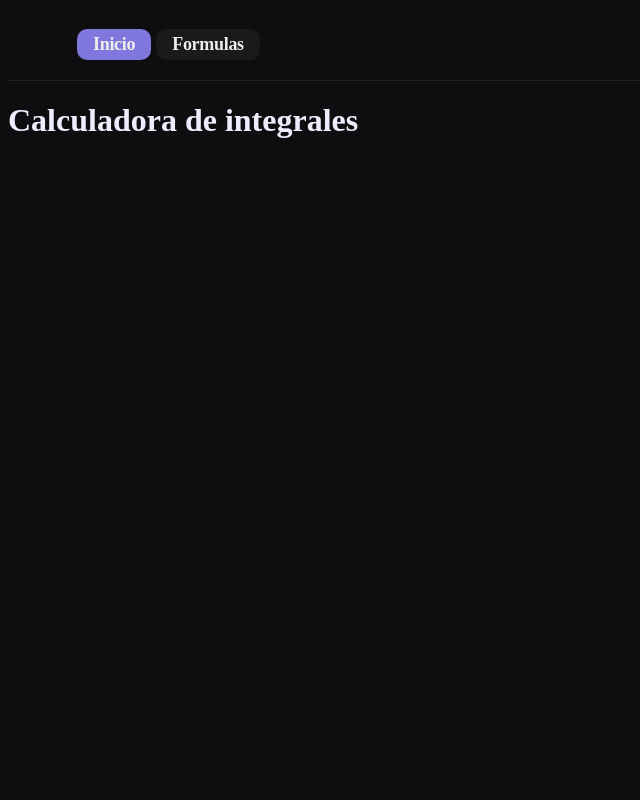
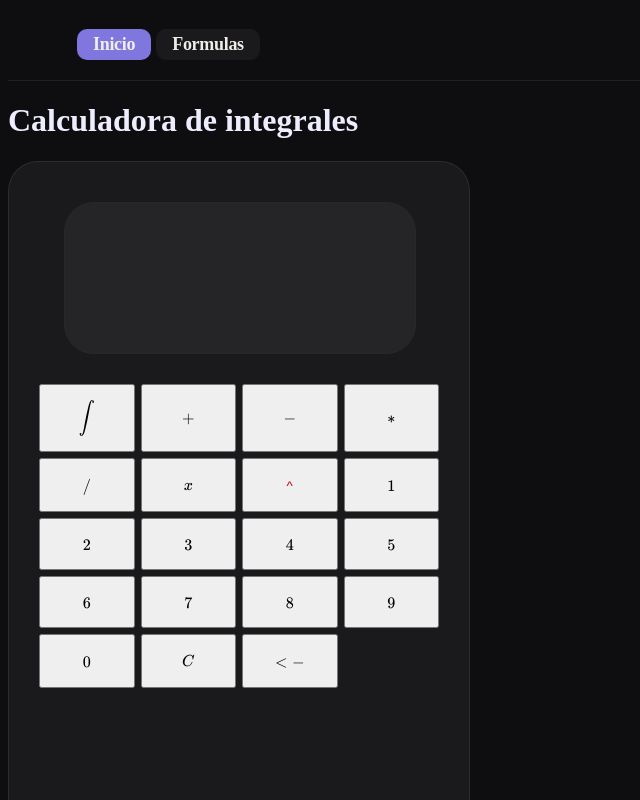
Before and after one commit to CAJMA1/Integral, a React (Vite) app: page / in a window 1280 px wide. Shown: the top 800 px of the page, without its empty margins (0-640 px from the left). Built offline with nearby package versions, Linux system fonts and the light colour scheme.

Commit message:
basic logic calculator

```diff
--- a/package.json
+++ b/package.json
@@ -10,6 +10,7 @@
     "preview": "vite preview"
   },
   "dependencies": {
+    "algebrite": "^1.4.0",
     "mathjs": "^15.2.0",
     "react": "^19.2.6",
     "react-dom": "^19.2.6",
--- /dev/null
+++ b/src/components/CalculateIntegrals.jsx
@@ -0,0 +1,6 @@
+import Algebrite from "algebrite"
+import Mathjs from "mathjs"
+
+export function CalulateIntegrals({ inputIntegral }){
+
+}
--- /dev/null
+++ b/src/components/InputNumber.jsx
@@ -0,0 +1,9 @@
+import { RenderMath } from "./RenderMath"
+export function InputNumber({character, onClick}){
+    return(
+        <button onClick={() => onClick(character)}>
+            <RenderMath formula={character} />
+        </button>
+    )
+
+}
--- a/src/css/main.css
+++ b/src/css/main.css
@@ -63,3 +63,27 @@ body {
 .navbar-main ul li a.active{
   background: #7F77DD;
 }
+.container-calculator{
+  width: 400px;
+  height: 800px;
+  background-color: rgba(255,255,255,0.05);
+  border: 0.5px solid rgba(255,255,255,0.08);
+  border-radius: 30px;
+  padding: 30px;
+}
+.container-button{
+  display: grid;
+  grid-template-columns: repeat(4, 1fr);
+  gap: 6px;
+}
+.InputPreview{
+  display: flex;
+  justify-content: center;
+  align-items: center;
+  margin: 10px 10px 30px 25px;
+  height: 150px;
+  width: 350px;
+  background-color: rgba(255,255,255,0.05);
+  border: 0.5px solid rgba(255,255,255,0.01);
+  border-radius: 30px;
+}
--- a/src/pages/Home.jsx
+++ b/src/pages/Home.jsx
@@ -1,8 +1,51 @@
+import { useState } from "react";
+import { InputNumber } from "../components/InputNumber";
+import { RenderMath } from "../components/RenderMath";
+import { i } from "mathjs";
+export function Home() {
+  const [input, setInput] = useState("");
+  return (
+    <>
+      <h1 className="tittle tittle-main">Calculadora de integrales</h1>
+      <div className="container-calculator">
 
-export function Home(){
-    return(
-        <>
-         <h1>Calculadora de integrales</h1>
-        </>
-    )
+        <div className="InputPreview" >
+            <RenderMath formula={input}/>
+        </div>
+
+        <div className="container-button">
+          <InputNumber character="\int" onClick={handleInputSelect} />
+          <InputNumber character="+" onClick={handleInputSelect} />
+          <InputNumber character="-" onClick={handleInputSelect} />
+          <InputNumber character="*" onClick={handleInputSelect} />
+          <InputNumber character="/" onClick={handleInputSelect} />
+
+          <InputNumber character="x" onClick={handleInputSelect} />
+          <InputNumber character="^" onClick={handleInputSelect} />
+          <InputNumber character="1" onClick={handleInputSelect} />
+          <InputNumber character="2" onClick={handleInputSelect} />
+          <InputNumber character="3" onClick={handleInputSelect} />
+          <InputNumber character="4" onClick={handleInputSelect} />
+          <InputNumber character="5" onClick={handleInputSelect} />
+          <InputNumber character="6" onClick={handleInputSelect} />
+          <InputNumber character="7" onClick={handleInputSelect} />
+          <InputNumber character="8" onClick={handleInputSelect} />
+          <InputNumber character="9" onClick={handleInputSelect} />
+          <InputNumber character="0" onClick={handleInputSelect} />
+
+          <InputNumber character="C" onClick={clear} />
+          <InputNumber character="<-" onClick={deleteLastCharacter} />
+        </div>
+      </div>
+    </>
+  );
+  function handleInputSelect(character) {
+    setInput((prev) => prev + character + " ");
+  }
+  function clear() {
+    setInput("");
+  }
+  function deleteLastCharacter(){
+    setInput((prev) => prev.slice(0,-2))
+  }
 }
```
Also changed, not shown: 1 other file (tests, documents, lock files or other folders).
